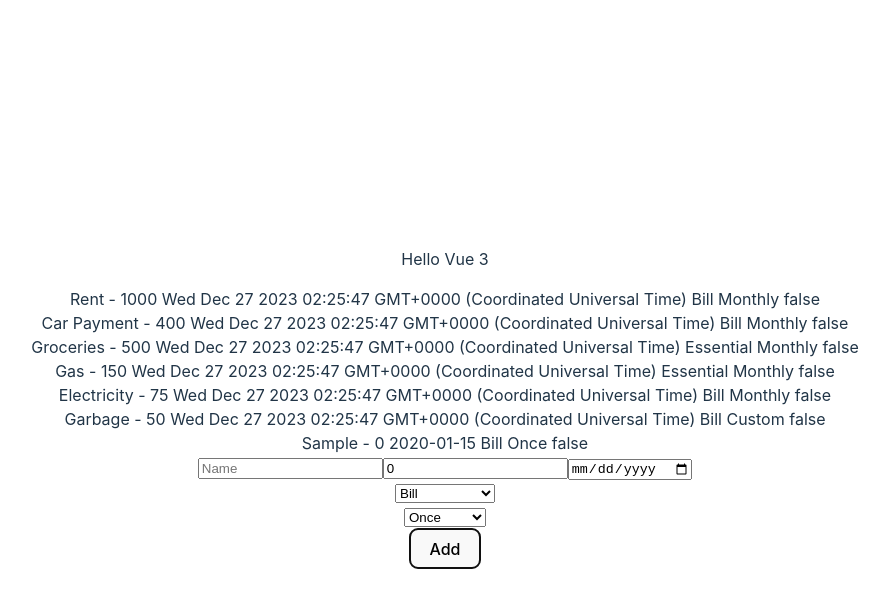
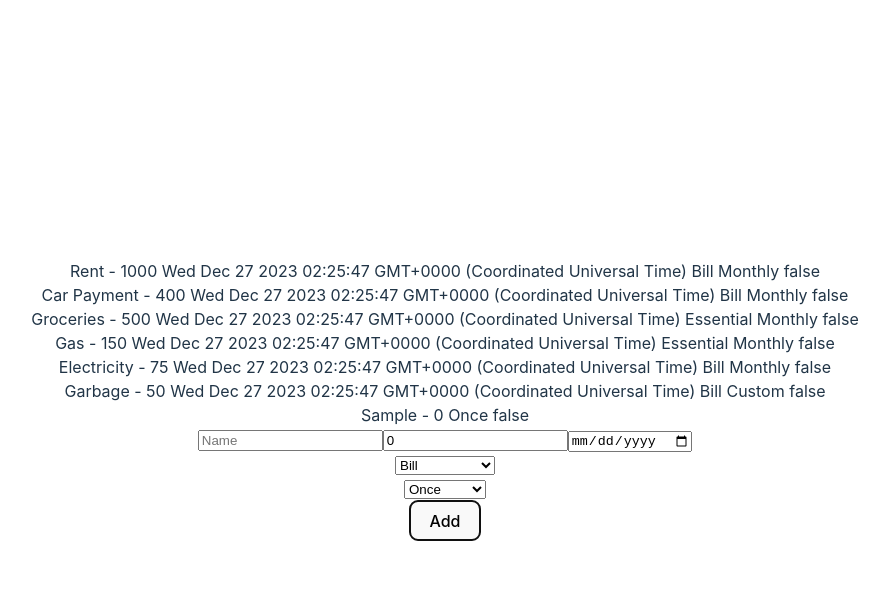
Before and after one commit to dolcizia/cheddar, a Vue app: page / in a window 1280 px wide. Both pictures are taken after typing "Sample", "2020-01-15" into the empty fields and a click on the button "Add". Shown: the top 608 px of the page, without its empty margins (195-1084 px from the left). Built offline with nearby package versions, Linux system fonts and the light colour scheme.

Commit message:
Break out ExpenseForm into component

```diff
--- a/src/App.vue
+++ b/src/App.vue
@@ -1,7 +1,6 @@
 <!-- eslint-disable @typescript-eslint/no-unused-vars -->
 <template>
   <div>
-    <p>Hello Vue 3</p>
     <div v-for="expense in expenseStore.expenses" :key="expense.id">
       {{ expense.name }} -
       {{ expense.amount }}
@@ -10,62 +9,20 @@
       {{ expense.frequency }}
       {{ expense.isPaid }}
     </div>
-    <form @submit.prevent="addExpense">
-      <input type="text" v-model="newExpense.name" placeholder="Name" />
-      <input type="number" v-model="newExpense.amount" placeholder="Amount" />
-      <input type="date" v-model="newExpense.date" placeholder="Date" />
-      <SelectInput
-        v-model="newExpense.category"
-        :options="expenseTypeOptions"
-      />
-      <SelectInput
-        v-model="newExpense.frequency"
-        :options="frequencyTypeOptions"
-      />
-      <button type="submit">Add</button>
-    </form>
+    <ExpenseForm @add-expense="addExpense" />
   </div>
 </template>
 
 <script setup lang="ts">
 import { onMounted, ref } from 'vue';
-import Decimal from 'decimal.js';
 import { useExpenseStore } from '@/store/ExpenseStore';
-import { ExpenseTypes, FrequencyTypes } from './enums';
-import SelectInput from './components/SelectInput.vue';
+import { Expense } from '@/models';
+import ExpenseForm from './components/ExpenseForm.vue';
 
 const expenseStore = useExpenseStore();
-const selectedExpenseType = ref(ExpenseTypes.Bill);
-const expenseTypeOptions = Object.values(ExpenseTypes);
 
-const selectedFrequencyType = ref(FrequencyTypes.Once);
-const frequencyTypeOptions = Object.values(FrequencyTypes);
-
-const newExpense = ref({
-  name: '',
-  amount: 0,
-  date: new Date(),
-  category: selectedExpenseType.value,
-  frequency: selectedFrequencyType.value,
-});
-
-const addExpense = async () => {
-  await expenseStore.addExpense({
-    id: '',
-    name: newExpense.value.name,
-    amount: new Decimal(newExpense.value.amount),
-    dueDate: newExpense.value.date,
-    type: newExpense.value.category,
-    frequency: newExpense.value.frequency,
-    isPaid: false,
-  });
-  newExpense.value = {
-    name: '',
-    amount: 0,
-    date: new Date(),
-    category: ExpenseTypes.Bill,
-    frequency: FrequencyTypes.Monthly,
-  };
+const addExpense = async (expense: Expense) => {
+  await expenseStore.addExpense(expense);
 };
 
 onMounted(async () => {
--- /dev/null
+++ b/src/components/ExpenseForm.vue
@@ -0,0 +1,53 @@
+<template>
+  <form @submit.prevent="submitExpense">
+    <input type="text" v-model="localExpense.name" placeholder="Name" />
+    <input type="number" v-model="localExpense.amount" placeholder="Amount" />
+    <input type="date" v-model="localExpense.date" placeholder="Date" />
+    <SelectInput
+      v-model="localExpense.category"
+      :options="expenseTypeOptions"
+    />
+    <SelectInput
+      v-model="localExpense.frequency"
+      :options="frequencyTypeOptions"
+    />
+    <button type="submit">Add</button>
+  </form>
+</template>
+
+<script setup lang="ts">
+import { ref } from 'vue';
+import Decimal from 'decimal.js';
+import { ExpenseTypes, FrequencyTypes } from '@/enums';
+import SelectInput from './SelectInput.vue';
+
+const emit = defineEmits(['add-expense']);
+
+const localExpense = ref({
+  name: '',
+  amount: 0,
+  date: new Date(),
+  category: ExpenseTypes.Bill,
+  frequency: FrequencyTypes.Once,
+});
+
+const expenseTypeOptions = Object.values(ExpenseTypes);
+const frequencyTypeOptions = Object.values(FrequencyTypes);
+
+const submitExpense = () => {
+  emit('add-expense', {
+    ...localExpense.value,
+    amount: new Decimal(localExpense.value.amount),
+    isPaid: false,
+  });
+
+  // Reset the form
+  localExpense.value = {
+    name: '',
+    amount: 0,
+    date: new Date(),
+    category: ExpenseTypes.Bill,
+    frequency: FrequencyTypes.Once,
+  };
+};
+</script>
```
